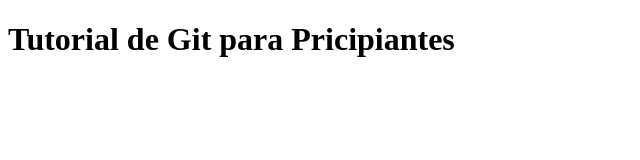
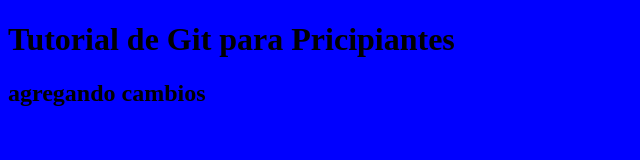
Before and after one commit to Atomo1717/CursoGit, a plain HTML site: page index.html in a window 1280 px wide. Shown: the whole page, without its empty margins (0-640 px from the left). Drawn offline with Linux system fonts and the light colour scheme.

Commit message:
2 comandos en 1 agrego cambios + commit

```diff
--- /dev/null
+++ b/estilos.css
@@ -0,0 +1,3 @@
+body{
+    background-color: blue;
+}
--- a/index.html
+++ b/index.html
@@ -3,10 +3,12 @@
 <head>
     <meta charset="UTF-8">
     <meta name="viewport" content="width=device-width, initial-scale=1.0">
-    <title>Document</title>
+    <title>Git</title>
+    <link href="estilos.css"  rel="stylesheet" type="text/css">
 </head>
 <body>
     <h1>Tutorial de Git para Pricipiantes</h1>
+    <h2>agregando cambios</h2>
 
 </body>
 </html>
```
Also changed, not shown: main.js (added).
